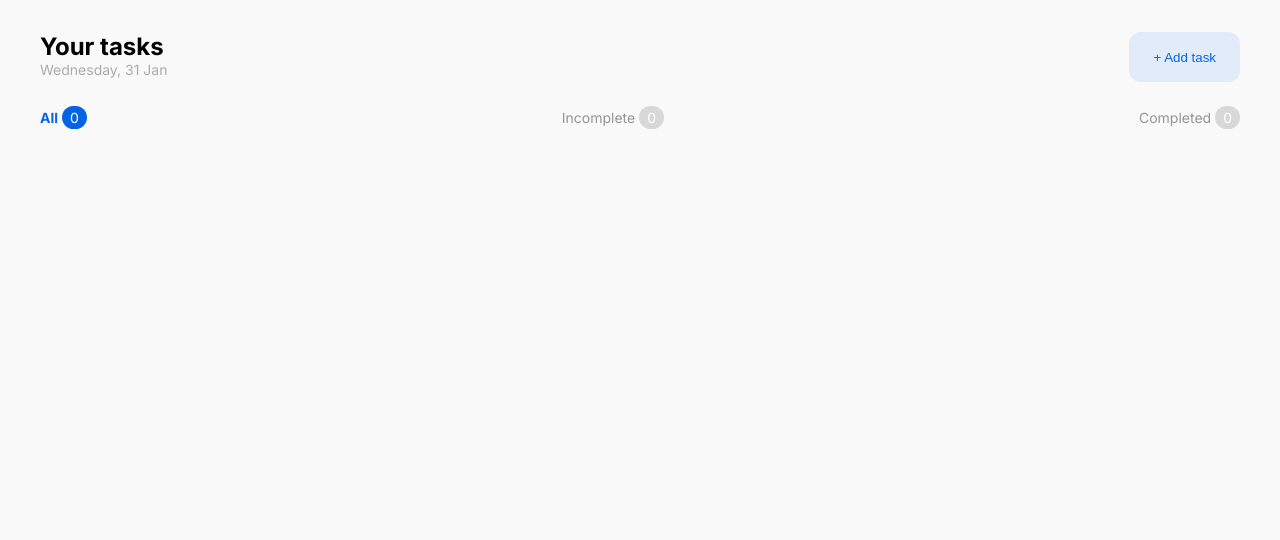
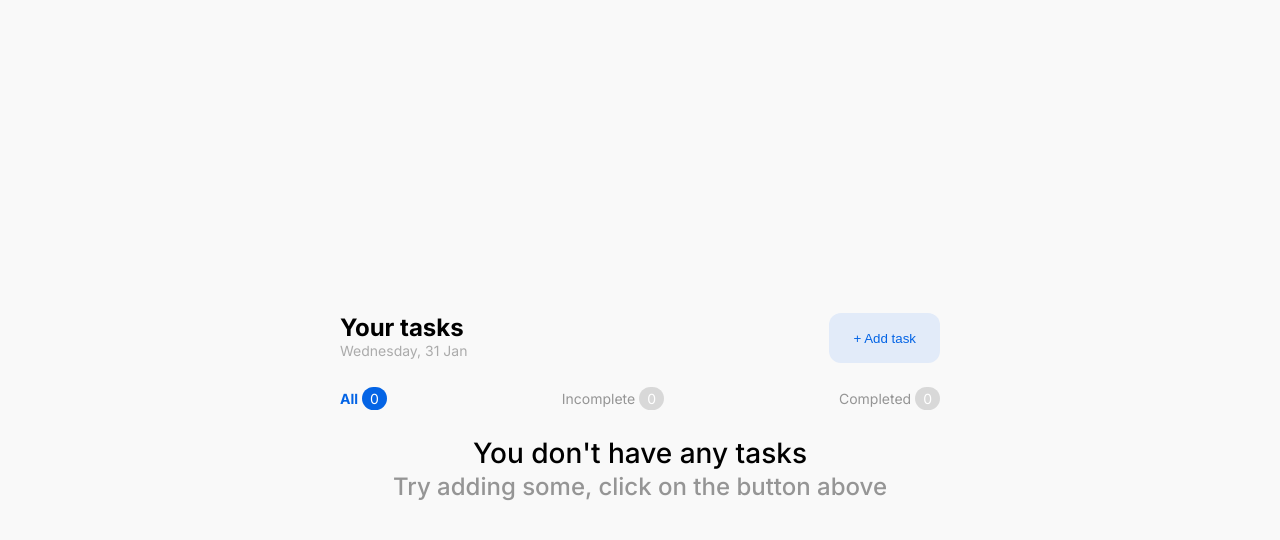
Before and after one commit to GiovaneForlenza/todo-list-react-2025, a Next.js app: page / in a window 1280 px wide. Shown: the top 540 px of the page. Built offline with nearby package versions, Linux system fonts and the light colour scheme.

Commit message:
Enhance task list and filters functionality; improve UI for empty task state

```diff
--- a/src/components/Tasks/TaskList.tsx
+++ b/src/components/Tasks/TaskList.tsx
@@ -8,14 +8,17 @@ function index() {
 
   return (
     <div className="task-list-wrapper">
-      {tasks ? (
+      {tasks && tasks.length !== 0 ? (
         tasks.map((task, id) => {
           return (
             <TaskItem key={id} task={task} toggleCompleted={toggleCompleted} />
           );
         })
       ) : (
-        <h1>You don't have any tasks</h1>
+        <div className="no-tasks-wrapper">
+          <h1>You don't have any tasks</h1>
+          <h2>Try adding some, click on the button above</h2>
+        </div>
       )}
     </div>
   );
--- a/src/contexts/FiltersContext.tsx
+++ b/src/contexts/FiltersContext.tsx
@@ -1,10 +1,19 @@
-import React, { createContext, useState, ReactNode } from "react";
+import React, {
+  createContext,
+  useState,
+  ReactNode,
+  useContext,
+  useEffect,
+} from "react";
+import { TasksContext } from "./TasksContext"; // Import TaskContext
 
 export interface FiltersContextProps {
   completedTasks: number;
   setCompletedTasks: React.Dispatch<React.SetStateAction<number>>;
   incompleteTasks: number;
   setIncompleteTasks: React.Dispatch<React.SetStateAction<number>>;
+  totalOfTasks: number;
+  setTotalOfTasks: React.Dispatch<React.SetStateAction<number>>;
 }
 
 export const FiltersContext = createContext<FiltersContextProps | null>(null);
@@ -18,6 +27,35 @@ export const FiltersProvider: React.FC<FiltersProviderProps> = ({
 }) => {
   const [completedTasks, setCompletedTasks] = useState<number>(0);
   const [incompleteTasks, setIncompleteTasks] = useState<number>(0);
+  const [totalOfTasks, setTotalOfTasks] = useState<number>(0);
+
+  const { tasks } = useContext(TasksContext) || {};
+
+  useEffect(() => {
+    resetFilters();
+    countTasks();
+  }, [tasks]);
+  function resetFilters() {
+    setCompletedTasks(0);
+    setIncompleteTasks(0);
+    setTotalOfTasks(0);
+  }
+  function countTasks() {
+    if (tasks) {
+      // console.log(tasks);
+      tasks.map((task) => {
+        console.log(task.completed);
+
+        if (task.completed) {
+          setCompletedTasks(completedTasks + 1);
+        } else {
+          setIncompleteTasks(incompleteTasks + 1);
+        }
+        setTotalOfTasks(totalOfTasks + 1);
+      });
+    }
+    console.log(completedTasks, incompleteTasks, totalOfTasks);
+  }
 
   return (
     <FiltersContext.Provider
@@ -26,6 +64,8 @@ export const FiltersProvider: React.FC<FiltersProviderProps> = ({
         setCompletedTasks,
         incompleteTasks,
         setIncompleteTasks,
+        totalOfTasks,
+        setTotalOfTasks,
       }}
     >
       {children}
--- a/src/contexts/ModalContext.tsx
+++ b/src/contexts/ModalContext.tsx
@@ -23,6 +23,7 @@ const ModalProvider: React.FC<{ children: ReactNode }> = ({ children }) => {
       modalElement.classList.add("show");
       modalElement.classList.remove("hide");
     }
+    document.body.style.overflow = "hidden";
   };
 
   const closeModal = () => {
@@ -33,6 +34,7 @@ const ModalProvider: React.FC<{ children: ReactNode }> = ({ children }) => {
       modalElement.classList.add("hide");
       modalElement.classList.remove("show");
     }
+    document.body.style.overflow = "visible";
   };
 
   return (
--- a/src/contexts/TasksContext.tsx
+++ b/src/contexts/TasksContext.tsx
@@ -50,12 +50,7 @@ const TasksProvider: React.FC<{ children: ReactNode }> = ({ children }) => {
     let tasksFromLocalStorage = getTasksFromLocalStorage();
 
     setTasks(tasksFromLocalStorage);
-    // if (tasksFromLocalStorage) {
-    // } else {
-    //   setTasks([]);
-    // }
   }, []);
-  console.log(tasks[0]);
 
   return (
     <TasksContext.Provider
--- a/src/pages/index.tsx
+++ b/src/pages/index.tsx
@@ -10,11 +10,9 @@ import { ModalContext } from "@/contexts/ModalContext";
 
 export default function Home() {
   return (
-    <div>
       <div className="todo-wrapper">
         <ModalProvider>
           <Header />
-
           <TasksProvider>
             <FiltersProvider>
               <FilterList />
@@ -24,6 +22,5 @@ export default function Home() {
           </TasksProvider>
         </ModalProvider>
       </div>
-    </div>
   );
 }
--- a/src/styles/filter/list.scss
+++ b/src/styles/filter/list.scss
@@ -1,3 +1,5 @@
+@import "../variables.scss";
+
 .filter-list-wrapper {
   // border: 1px solid #000;
   width: 100%;
--- a/src/styles/main.scss
+++ b/src/styles/main.scss
@@ -1,21 +1,54 @@
 @import url("https://fonts.googleapis.com/css2?family=Inter:ital,opsz,wght@0,14..32,100..900;1,14..32,100..900&display=swap");
-
-
+@import "./variables.scss";
 
 body {
   background-color: #f9f9f9;
   font-family: "Inter", serif;
+  display: flex;
+  align-items: center;
+  justify-content: center;
+  min-height: 100vh;
 }
 
 .todo-wrapper {
-  // border: 1px solid #000;
+  flex-grow: 1;
+  max-width: $max-width;
   display: flex;
   align-items: center;
   justify-content: center;
   flex-direction: column;
   gap: 24px;
-  // padding: 24px 8px;
-  margin: 32px;
-  // background-color: #fff;
   border-radius: 16px;
+  .no-tasks-wrapper {
+    h1,
+    h2 {
+      font-weight: 500;
+      margin: 2px;
+    }
+    h1 {
+      text-align: center;
+      font-size: 28px;
+    }
+    h2 {
+      text-align: center;
+      font-size: 24px;
+      color: $dark-gray
+    }
+  }
 }
+
+@media only screen and (min-width: 320px) {
+  .todo-wrapper {
+    width: 288px;
+  }
+}
+@media only screen and (min-width: 480px) {
+  .todo-wrapper {
+    width: 380px;
+  }
+}
+@media only screen and (min-width: 770px) {
+  .todo-wrapper {
+    width: 600px;
+  }
+}
--- a/src/styles/modal/modal.scss
+++ b/src/styles/modal/modal.scss
@@ -25,6 +25,7 @@
     box-shadow: 0 2px 10px rgba(0, 0, 0, 0.1);
     width: 80%;
     border-radius: 16px;
+    max-width: $max-width;
     .header-wrapper {
       margin-bottom: 16px;
       display: flex;
--- a/src/styles/task/item.scss
+++ b/src/styles/task/item.scss
@@ -23,7 +23,7 @@
     .radio-btn {
       width: 24px;
       height: 24px;
-      border: 1px solid #000;
+      border: 1px solid #00000067;
       border-radius: 50px;
       display: flex;
       align-items: center;
@@ -36,6 +36,7 @@
 .completed {
   .title {
     text-decoration: line-through;
+    opacity: 60%;
   }
   .radio-btn {
     border: none;
--- a/src/styles/variables.scss
+++ b/src/styles/variables.scss
@@ -3,3 +3,6 @@ $secondary-blue: #e2ebf9;
 
 $light-gray: #d8d8d8;
 $dark-gray: #959595;
+
+
+$max-width: 600px;
```
